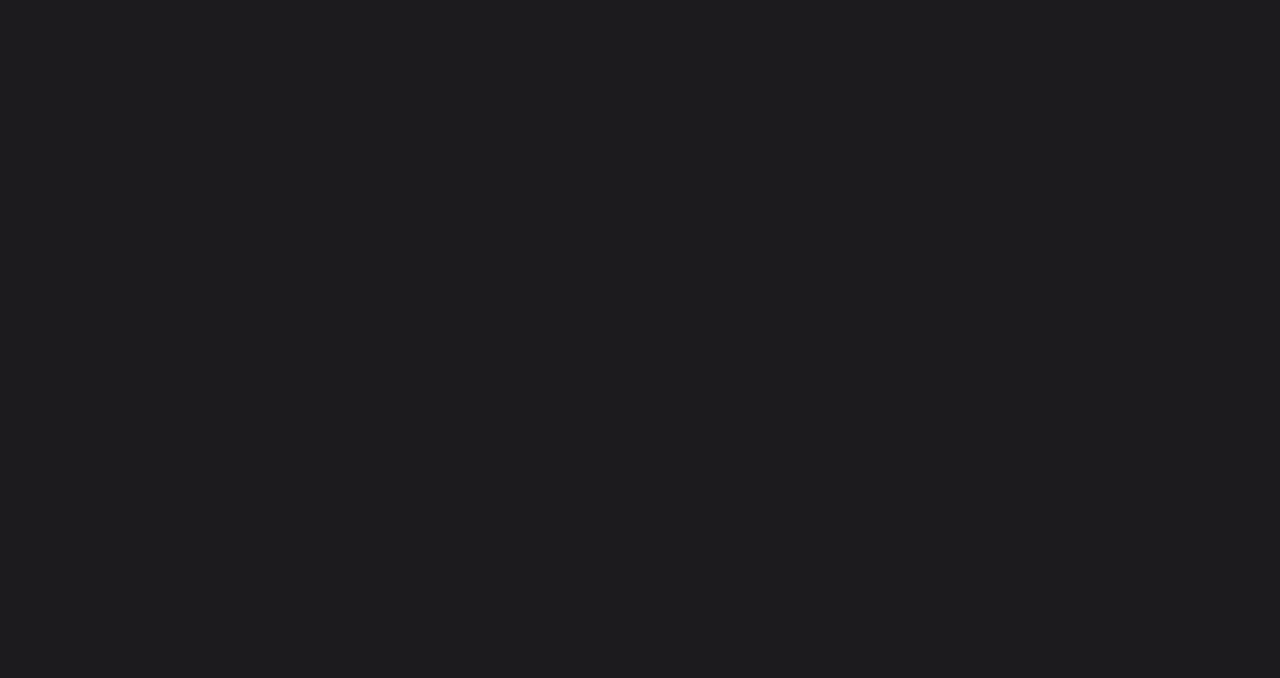
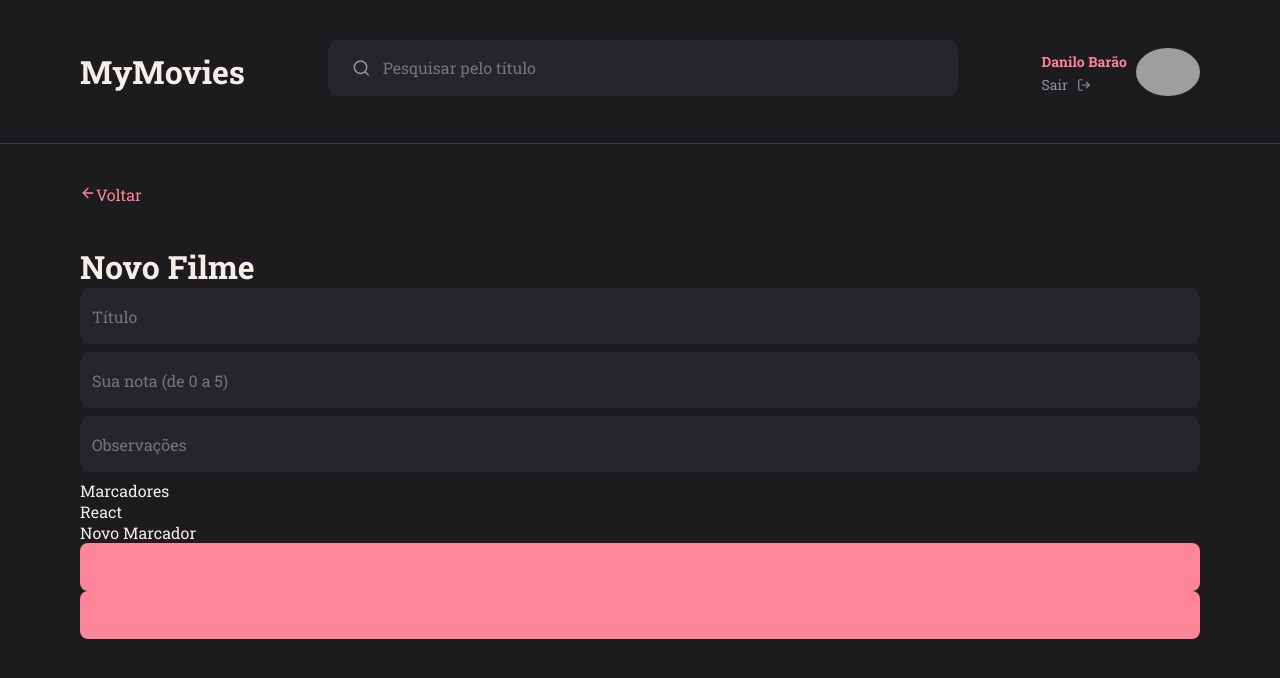
Before and after one commit to danilosb91/MyMovies-ReactJS, a React (Vite) app: page /AddNewMovie in a window 1280 px wide. Before the commit this address had no page. Shown: the top 678 px of the page. Built offline with nearby package versions, Linux system fonts and the light colour scheme; grey boxes are pictures that could not be loaded.

Commit message:
implement navigation link and a new page do add movies

```diff
--- a/src/Components/Button/index.jsx
+++ b/src/Components/Button/index.jsx
@@ -1,9 +1,11 @@
 import { Container} from "./styles";
 
 
-export function Button({title, loading = false, icon: Icon, ...rest}) {
+
+
+export function Button({title, to, loading = false, icon: Icon, ...rest}) {
   return (
-    <Container type="button" disable={loading}>
+    <Container type="button" to={to} disable={loading}>
         {Icon && <Icon size={20} />}
         { title }
 
--- a/src/Components/Button/styles.js
+++ b/src/Components/Button/styles.js
@@ -1,5 +1,7 @@
 import styled from "styled-components";
-export const Container = styled.button`
+import { Link } from "react-router-dom";
+
+export const Container = styled(Link)`
   display: flex;
   align-items: center;
   justify-content: center;
--- a/src/Components/Movie/index.jsx
+++ b/src/Components/Movie/index.jsx
@@ -3,12 +3,10 @@ import { Rating } from "../Rating";
 import { Tags } from "../Tags";
 
 export function Movie({ data, ...rest }) {
-  console.log(data)
   return (
     <Container {...rest}>
-
       <h1>{data.title} </h1>
-      <Rating rating={data.rating}/>
+      <Rating rating={data.rating} />
       <p>{data.description}</p>
       {data.tags && (
         <footer>
--- a/src/Components/Section/index.jsx
+++ b/src/Components/Section/index.jsx
@@ -10,7 +10,7 @@ export function Section({ title, children }) {
           <h2>{title}</h2>
         </div>
         <div>
-          <Button icon={FiPlus} title="Adicionar filme"></Button>
+          <Button icon={FiPlus} to="/AddNewMovie" title="Adicionar filme"></Button>
         </div>
       </Title>
       <div>{children}</div>
--- a/src/Components/Section/styles.js
+++ b/src/Components/Section/styles.js
@@ -1,4 +1,5 @@
 import styled from "styled-components";
+
 
 export const Container = styled.section`
   margin: 28px 0;
--- /dev/null
+++ b/src/Pages/AddNewMovie/index.jsx
@@ -0,0 +1,40 @@
+import { Container, Content, Back} from "./styles";
+import {Header  } from "../../components/Header";
+import { Link } from "react-router-dom";
+import { FiArrowLeft, FiTrash2,FiSave }  from "react-icons/fi"
+import { Input } from "../../components/Input";
+import { Button } from "../../components/Button";
+
+
+export function AddNewMovie() {
+  return (
+    <Container>
+      <Header/>
+        <Content>
+      <Back>
+          <Link to="/">
+            <FiArrowLeft />
+            Voltar
+          </Link>
+      </Back>
+        <h1>
+          Novo Filme
+        </h1>
+        <Input placeholder="Título" />
+        <Input placeholder="Sua nota (de 0 a 5)" />
+        <Input placeholder="Observações" />
+
+        <p>Marcadores</p>
+        <div>
+          <div>React</div>
+          <div>Novo Marcador</div>
+        </div>
+
+        <Button icon={FiTrash2} title="Excluir filme"></Button>
+        <Button icon={FiSave} title="Salvar Alterações"></Button>
+
+
+        </Content>
+    </Container>
+  );
+}
--- /dev/null
+++ b/src/Pages/AddNewMovie/styles.js
@@ -0,0 +1,18 @@
+import styled from "styled-components";
+export const Container = styled.div`
+  width: 100%;
+
+
+`;
+
+export const Content = styled.div`
+  width: 1120px;
+    margin: 0 auto;
+`;
+
+export const Back = styled.div`
+    padding: 40px 0;
+
+
+
+`;
--- a/src/Pages/Home/index.jsx
+++ b/src/Pages/Home/index.jsx
@@ -2,6 +2,7 @@ import { Container, Content } from "./styles";
 import { Section } from "../../Components/Section";
 import { Header } from "../../Components/Header";
 import { Movie } from "../../Components/Movie";
+import { Button } from "../../Components/Button";
 
 
 export function Home() {
@@ -11,7 +12,7 @@ export function Home() {
 
       <Content>
     <div>
-        <Section title="Meus Filmes">
+        <Section title="Meus Filmes" >
           <Movie
             data={{
               title: "Happy Potteeer",
--- a/src/Pages/UserProfile/styles.js
+++ b/src/Pages/UserProfile/styles.js
@@ -2,7 +2,7 @@ import styled from "styled-components";
 
 export const Container = styled.div`
   width: 100%;
-  height: 100vh;
+   height: 100vh;
 
   display: grid;
   grid-template-columns: 1fr;
--- a/src/Styles/global.js
+++ b/src/Styles/global.js
@@ -28,6 +28,7 @@ export default createGlobalStyle`
     button, a{
         cursor: pointer;
         transform: filter 0.2s;
+          color: ${({ theme }) => theme.COLORS.ROSE};
     }
 
     button:hover, a:hover{
--- a/src/routes/app.routes.jsx
+++ b/src/routes/app.routes.jsx
@@ -3,6 +3,7 @@ import { Route, Routes } from "react-router-dom";
 import {Home } from "../Pages/Home"
 import { Details } from "../Pages/Details"
 import { UserProfile } from "../Pages/UserProfile"
+import { AddNewMovie } from "../Pages/AddNewMovie";
 
 export function AppRoutes(){
     return(
@@ -10,6 +11,7 @@ export function AppRoutes(){
             <Route path="/" element={<Home />} />
             <Route path="/Details" element={<Details />} />
             <Route path="/UserProfile" element={<UserProfile />} />
+            <Route path="/AddNewMovie" element={<AddNewMovie />} />
 
 
 
```
